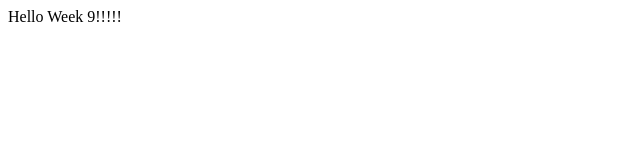
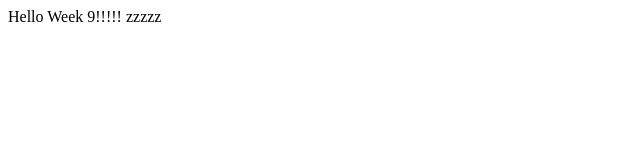
Before and after one commit to cheongyw/week9, a website: page index.html in a window 1280 px wide. Shown: the full height of the page, 0-640 px from the left. Drawn offline with Linux system fonts and the light colour scheme.

Commit message:
added zzzzzz

```diff
--- a/index.html
+++ b/index.html
@@ -1,7 +1,7 @@
 <html>
   <body>
     <div id="app">
-      Hello Week 9!!!!!
+      Hello Week 9!!!!! zzzzz
     </div>
   </body>
 </html>
```
